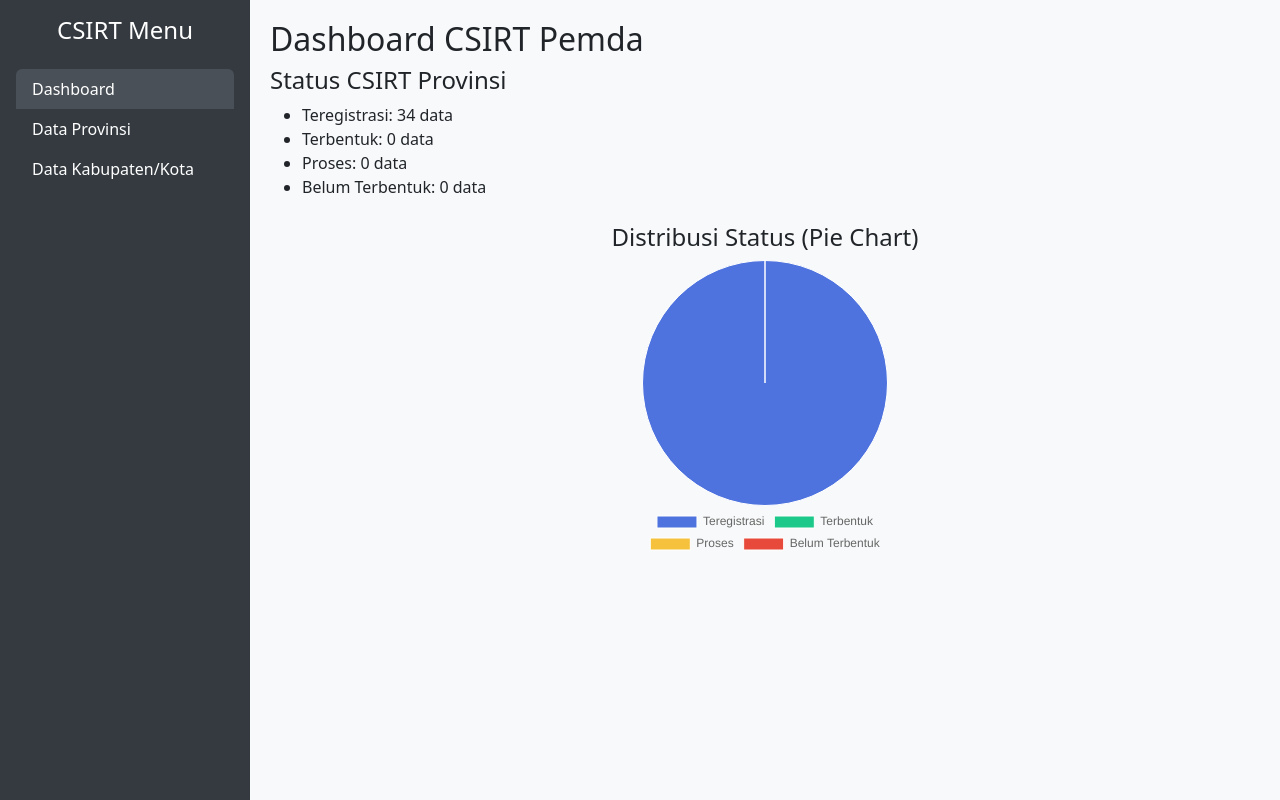
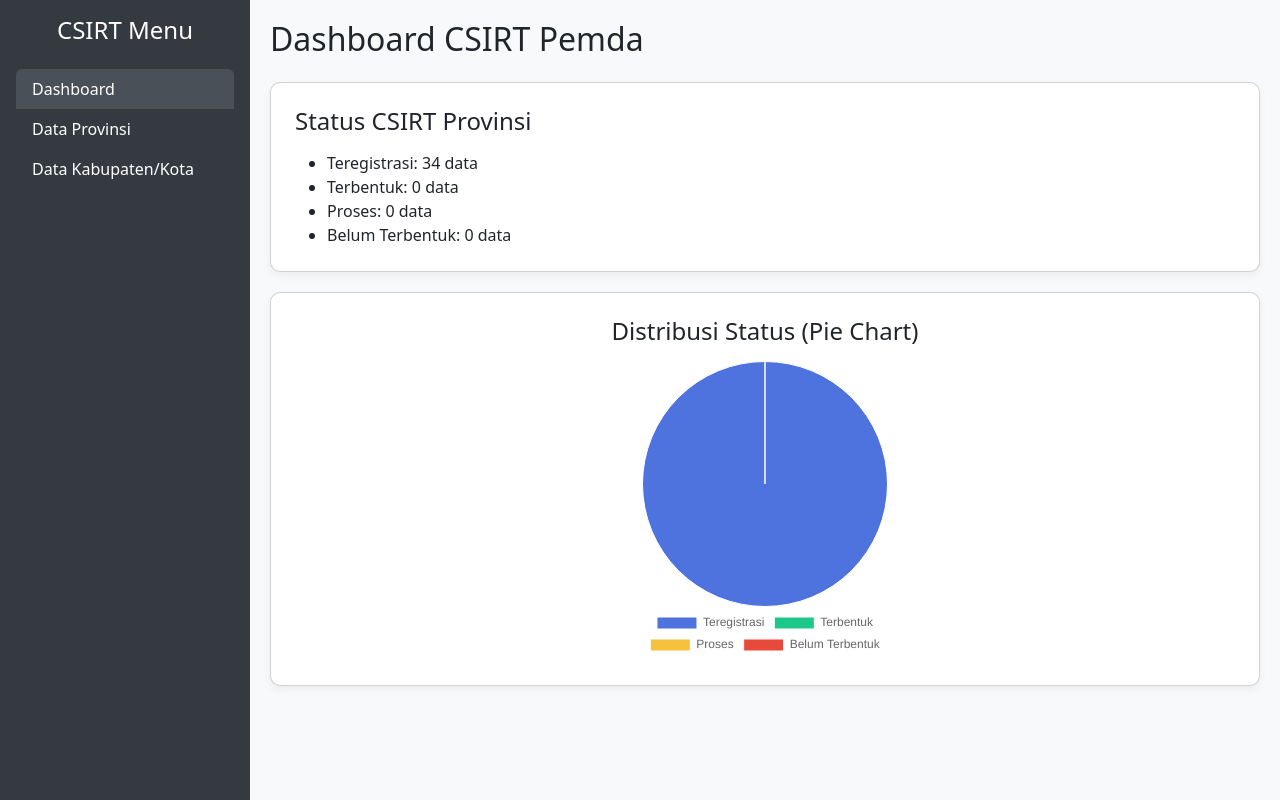
Before and after one commit to VascoZ/dashboard-csirt-pemda, a PHP site: page / in a window 1280 px wide. Run offline with PHP 8.4, Linux system fonts and the light colour scheme; data comes from the database, SQL or seed files in the repository.

Commit message:
Update index.php

```diff
--- a/index.php
+++ b/index.php
@@ -29,14 +29,20 @@
             flex-grow: 1;
             padding: 20px;
         }
+        .card {
+            margin-bottom: 20px;
+            border-radius: 10px;
+            box-shadow: 0 4px 10px rgba(0, 0, 0, 0.05);
+        }
+        .card h4 {
+            margin-bottom: 15px;
+        }
 
-        /* Ukuran Chart */
         .chart-container {
             width: 300px;
             height: 300px;
             margin: auto;
         }
-
         canvas {
             width: 100% !important;
             height: 100% !important;
@@ -57,10 +63,9 @@
 
 <!-- Content -->
 <div class="content">
-    <h2>Dashboard CSIRT Pemda</h2>
+    <h2 class="mb-4">Dashboard CSIRT Pemda</h2>
 
     <?php
-    // Hitung status CSIRT provinsi
     $status_list = ['Teregistrasi', 'Terbentuk', 'Proses'];
     $counts = [];
 
@@ -70,21 +75,24 @@
         $counts[$s] = (int)$row['total'];
     }
 
-    // Tambah status kosong/null/strip jadi "Belum Terbentuk"
     $res = $conn->query("SELECT COUNT(*) as total FROM provinsi WHERE status IS NULL OR status = '' OR status = '-'");
     $row = $res->fetch_assoc();
     $counts['Belum Terbentuk'] = (int)$row['total'];
     ?>
-    <div class="mb-4">
+
+    <!-- Card 1: Status Summary -->
+    <div class="card p-4">
         <h4>Status CSIRT Provinsi</h4>
-        <ul>
+        <ul class="mb-0">
             <li>Teregistrasi: <?= $counts['Teregistrasi'] ?> data</li>
             <li>Terbentuk: <?= $counts['Terbentuk'] ?> data</li>
             <li>Proses: <?= $counts['Proses'] ?> data</li>
             <li>Belum Terbentuk: <?= $counts['Belum Terbentuk'] ?> data</li>
         </ul>
     </div>
-    <div class="mb-4 text-center">
+
+    <!-- Card 2: Pie Chart -->
+    <div class="card p-4 text-center">
         <h4>Distribusi Status (Pie Chart)</h4>
         <div class="chart-container">
             <canvas id="statusPieChart"></canvas>
@@ -92,13 +100,13 @@
     </div>
 </div>
 
-<!-- Inject data -->
+<!-- Inject Data to Chart -->
 <script>
     window.statusChartLabels = <?= json_encode(array_keys($counts)) ?>;
     window.statusChartData = <?= json_encode(array_values($counts)) ?>;
 </script>
 
-<!-- ChartJS -->
+<!-- Script Chart.js -->
 <script src="https://cdn.jsdelivr.net/npm/chart.js"></script>
 <script src="chart-status-provinsi.js"></script>
 
```
